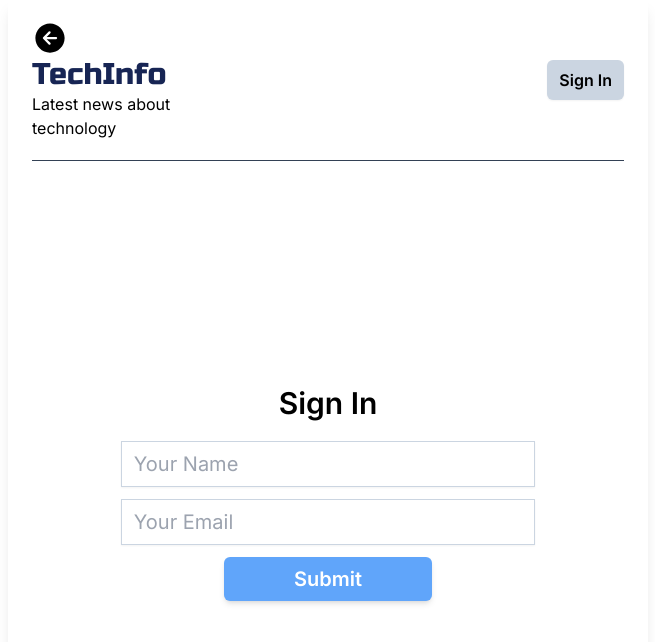
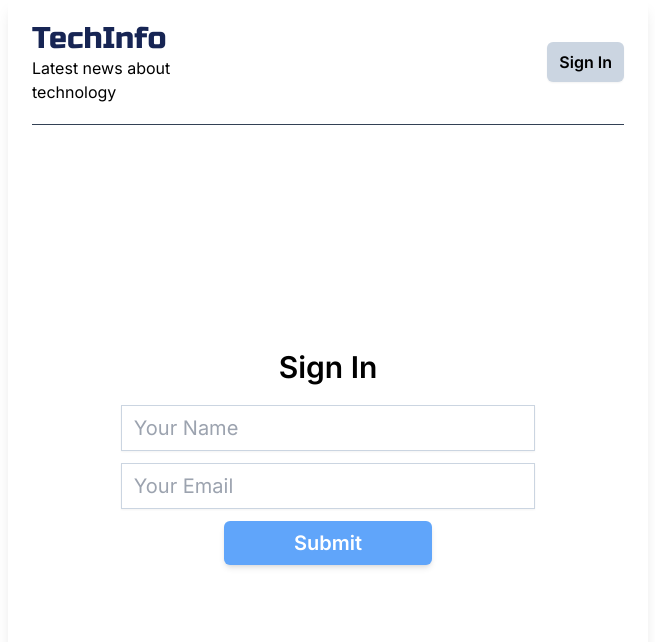
Before and after one commit to birajlamichhane75/techinfo, a Next.js app: page /signin in a window 1280 px wide. Shown: the top 642 px of the page, without its empty margins (312-967 px from the left). Built offline with nearby package versions, Linux system fonts and the light colour scheme.

Commit message:
login managed

```diff
--- a/components/Navbar.js
+++ b/components/Navbar.js
@@ -35,8 +35,8 @@ const Navbar = ({ name }) => {
             <div className="flex items-center justify-between py-5 border-b border-slate-700">
                 <div className=''>
                     {
-                        pathname != '/' && pathname != `/dashboard/${name}` ?
-                            <Link href={`../dashboard/biraj`}><IoArrowBackCircle className='text-4xl' /></Link> :
+                        pathname != '/' && pathname != `/dashboard/${name}` && pathname != "/signin"?
+                            <Link href={`/dashboard/${sessionStorage.getItem("name")}`}><IoArrowBackCircle className='text-4xl' /></Link> :
                             <></>
                     }
                     <h1 className={`${russo.className} text-blue-950`}>TechInfo</h1>
@@ -56,7 +56,7 @@ const Navbar = ({ name }) => {
                         }
                     </Link>
                     {
-                        name ? <><h1 className={`${russo.className} text-black capitalize`}>{name}</h1>
+                        name ? <><h1 className={`${russo.className} text-black capitalize`}>{sessionStorage.getItem("name")}</h1>
                             <Link href='/signin' className='md:block hidden'><TbLogout2 className='text-2xl' /></Link>
                         </> :
                             <Link href='/signin'>
--- a/src/app/[editid]/page.js
+++ b/src/app/[editid]/page.js
@@ -53,7 +53,7 @@ const Editpost = ({ params }) => {
                 });
 
                 setTimeout(() => {
-                    router.push("/dashboard/biraj")
+                    router.push(`/dashboard/${sessionStorage.getItem("name")}`)
                     router.refresh()
                 }, 2000);
             }
--- a/src/app/createpost/page.js
+++ b/src/app/createpost/page.js
@@ -68,7 +68,7 @@ const Createposst = () => {
                     });
 
                     setTimeout(() => {
-                        router.push("/dashboard/biraj")
+                        router.push(`/dashboard/${sessionStorage.getItem("name")}`)
                         router.refresh();
 
                     }, 1500);
--- a/src/app/signin/page.js
+++ b/src/app/signin/page.js
@@ -15,6 +15,8 @@ const Signin = () => {
     let userpage = () => {
         if (name != "" && email != "") {
             let fullname = name.split(" ")
+            sessionStorage.setItem("name",fullname[0])
+            sessionStorage.setItem("email",email)
             dispatch(adduser(fullname[0]))
             push(`/dashboard/${fullname[0].toLowerCase()}`)
         }
@@ -37,7 +39,7 @@ const Signin = () => {
                             setname(e.target.value)
                         }}
 
-                        value={name} type="text" placeholder='Your Name' />
+                        value={name} type="text" placeholder='Your Name' required/>
                     <input
                         onChange={(e) => {
                             setemail(e.target.value)
```
